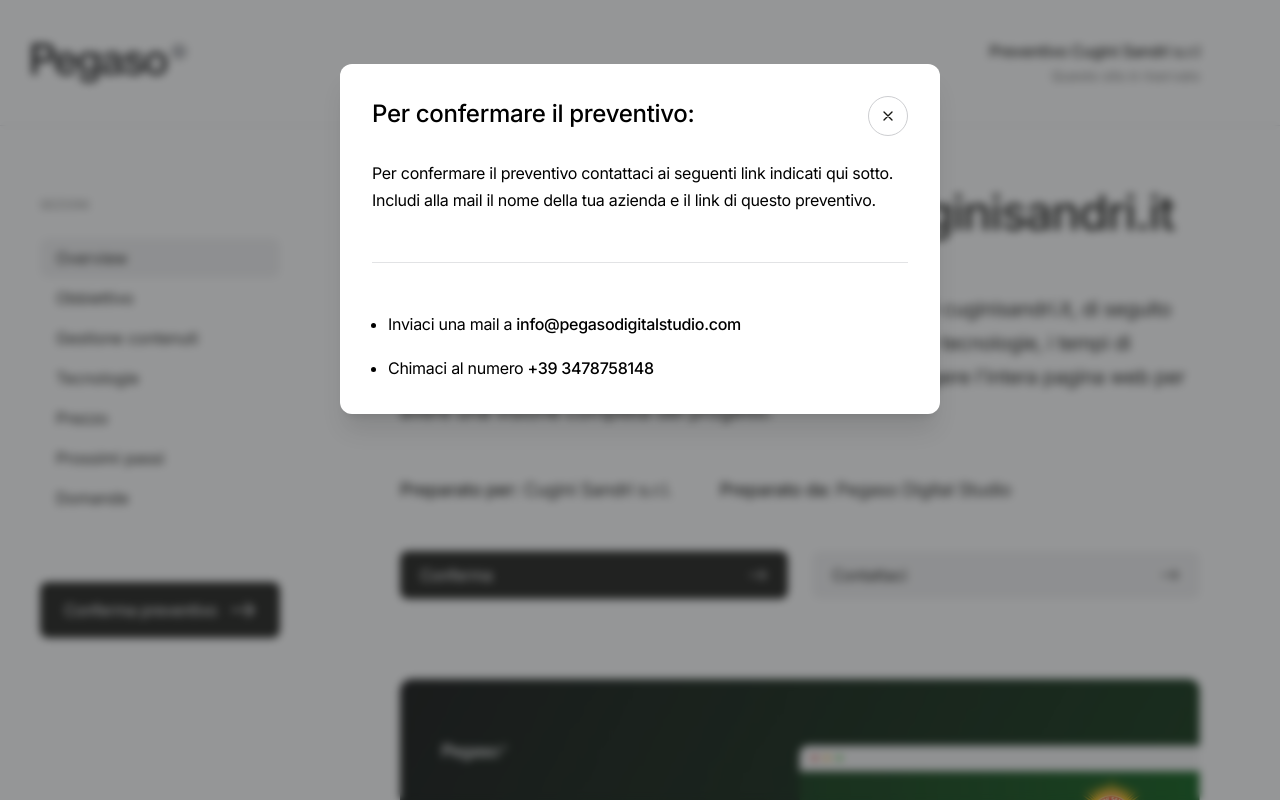
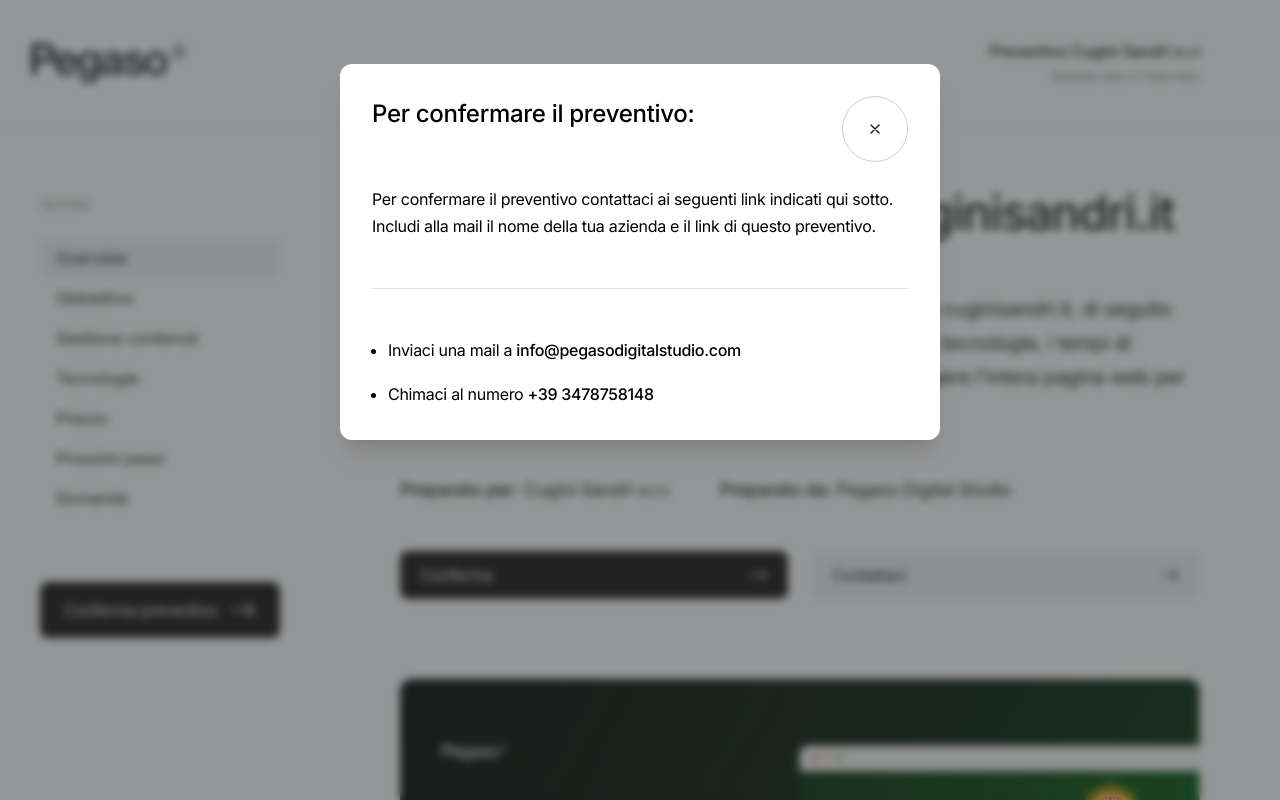
Before and after one commit to addsac/preventivo-pharmisa, a Next.js app: page / in a window 1280 px wide. Both pictures are taken after a click on the button "Conferma preventivo". Shown: the top 800 px of the page. Built offline with nearby package versions, Linux system fonts and the light colour scheme.

Commit message:
refactoring button icon

```diff
--- a/components/proposal/ModalConfirm.jsx
+++ b/components/proposal/ModalConfirm.jsx
@@ -24,7 +24,7 @@
         <div class="w-[calc(100%-48px)] h-auto max-w-[600px] rounded-xl shadow-xl bg-white absolute top-6 lg:top-16 left-1/2 transform translate-x-[-50%] p-6 lg:p-8 flex flex-col gap-y-6">
             <div class="flex items-start justify-between">
                 <p class="text-2xl font-medium"> Per confermare il preventivo: </p>
-                <button onClick={() => setConfirmModal(false)} className="bg-white min-w-10 min-h-10 border border-gray-300 hover:bg-gray-200 transition rounded-full text-gray-900 flex items-center justify-center">
+                <button onClick={() => setConfirmModal(false)} className="bg-white p-6 border border-gray-300 hover:bg-gray-200 transition rounded-full text-gray-900 flex items-center justify-center">
                     <svg xmlns="http://www.w3.org/2000/svg" fill="none" viewBox="0 0 24 24" strokeWidth="2" stroke="currentColor" class="w-4 h-4">
                         <path strokeLinecap="round" strokeLinejoin="round" d="M6 18L18 6M6 6l12 12" />
                     </svg>
```
